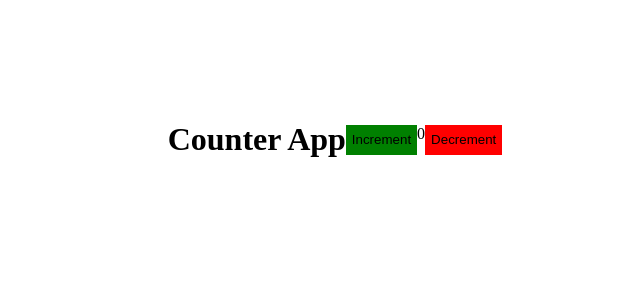
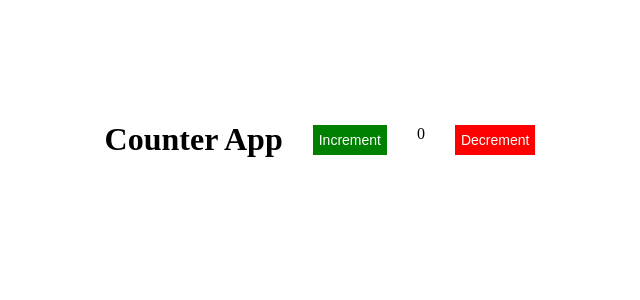
Before and after one commit to zeenat-abedin/redux-counter-app, a React (Create React App) app: page / in a window 1280 px wide. Shown: the top 300 px of the page, without its empty margins (305-945 px from the left). Built offline with nearby package versions, Linux system fonts and the light colour scheme.

Commit message:
Update the styling of the increment and decrement buttons in the Counter component.
- Added margin to the buttons.
- Increased the font size to 14px.
- Changed the color to white.
- Added a cursor pointer to make the buttons clickable.

```diff
--- a/src/Counter.css
+++ b/src/Counter.css
@@ -20,4 +20,8 @@
 .counter .increment, .counter .decrement{
     border: none;
     height: 30px;
+    margin: 0 30px;
+    font-size: 14px;
+    color: white;
+    cursor: pointer;
 }
```
